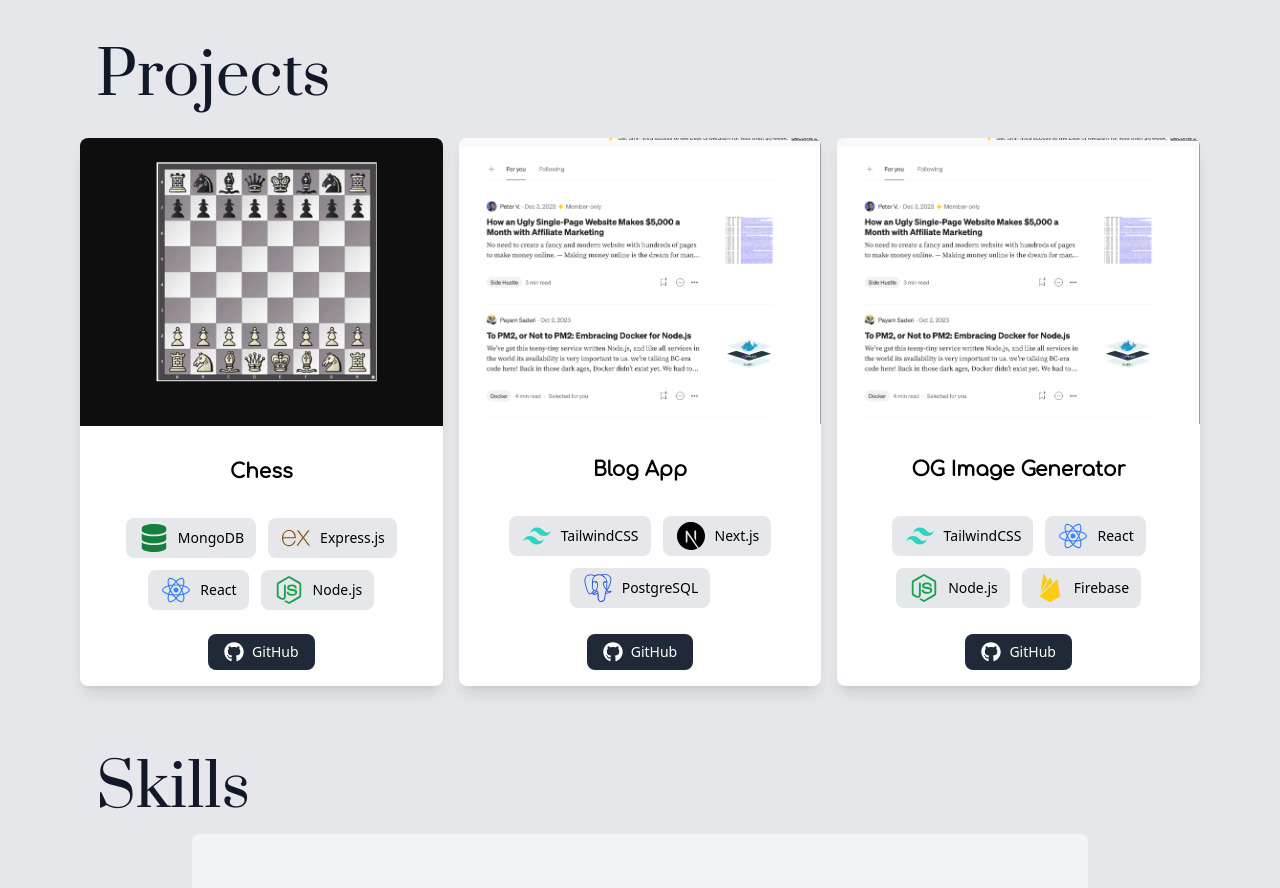
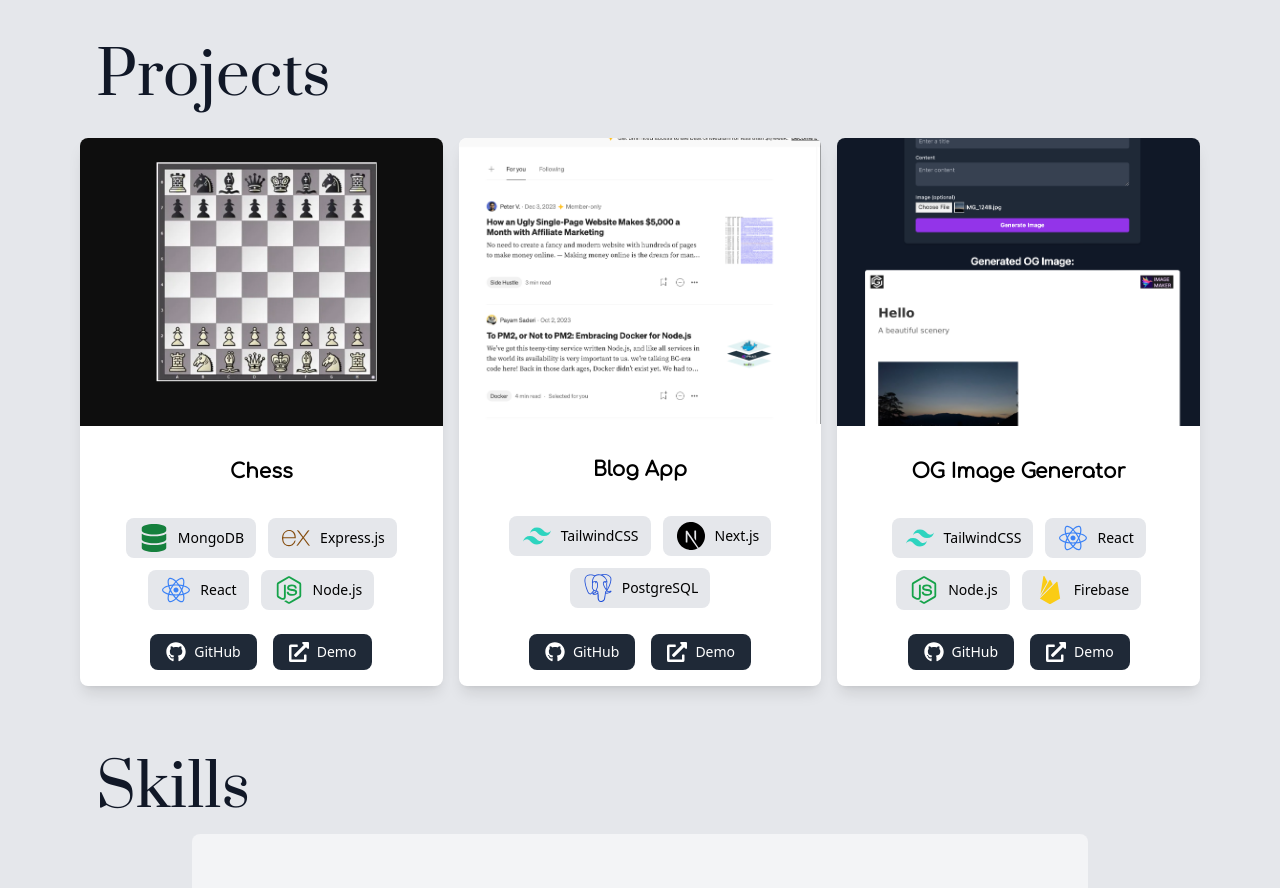
Before and after one commit to gurshaan17/portfolio, a React (Create React App) app: page / in a window 1280 px wide. Shown: the part 1360-2248 px from the top of the page. Built offline with nearby package versions, Linux system fonts and the light colour scheme; a web font is replaced by a local one.

Commit message:
live link added

```diff
--- a/src/components/Projects.jsx
+++ b/src/components/Projects.jsx
@@ -4,6 +4,7 @@ import {
   FaNodeJs,
   FaDatabase,
   FaGithub,
+  FaExternalLinkAlt,
 } from "react-icons/fa";
 import { SiRedux, SiVite, SiTailwindcss, SiAuth0, SiExpress, SiPostgresql, SiNextdotjs, SiFirebase } from "react-icons/si";
 
@@ -44,6 +45,7 @@ function Projects() {
       link: "https://github.com/gurshaan17/chess",
       linkType: "github",
       techStack: "MongoDB, Express.js, React, Node.js",
+      demo:"https://github.com/gurshaan17/chess"
     },
     {
       title: "Blog App",
@@ -51,12 +53,14 @@ function Projects() {
       link: "https://github.com/gurshaan17/medium-clone",
       linkType: "github",
       techStack: "TailwindCSS, Next.js, PostgreSQL",
+      demo:"https://github.com/gurshaan17/medium-clone"
     },{
       title:"OG Image Generator",
-      imageUrl:"/blog.png",
+      imageUrl:"/og.png",
       link:"https://github.com/gurshaan17/og-image",
       linkType:"github",
-      techStack:"TailwindCSS, React, Node.js, Firebase"
+      techStack:"TailwindCSS, React, Node.js, Firebase",
+      demo:"https://og-image-gurshaan.vercel.app"
     }
   ];
 
@@ -108,7 +112,7 @@ function Projects() {
                     <FaGithub className="text-xl text-white" />
                     <span className="text-sm text-white">GitHub</span>
                   </a>
-                  {/* <a
+                  <a
                     href={project.demo}
                     target="_blank"
                     rel="noopener noreferrer"
@@ -116,7 +120,7 @@ function Projects() {
                   >
                     <FaExternalLinkAlt className="text-xl text-white" />
                     <span className="text-sm text-white">Demo</span>
-                  </a> */}
+                  </a>
                 </div>
               </div>
             </div>
```
Also changed, not shown: public/og.png (added), 1 other file (tests, documents, lock files or other folders).
